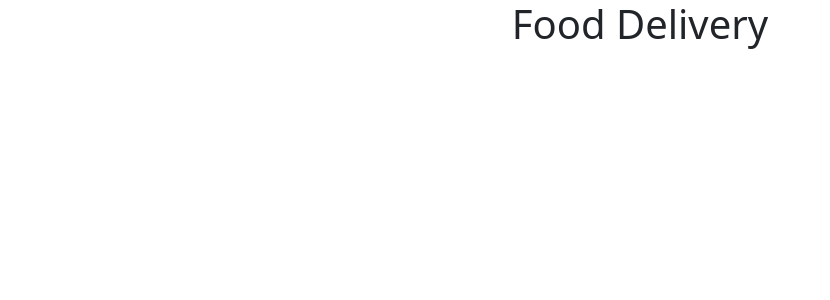
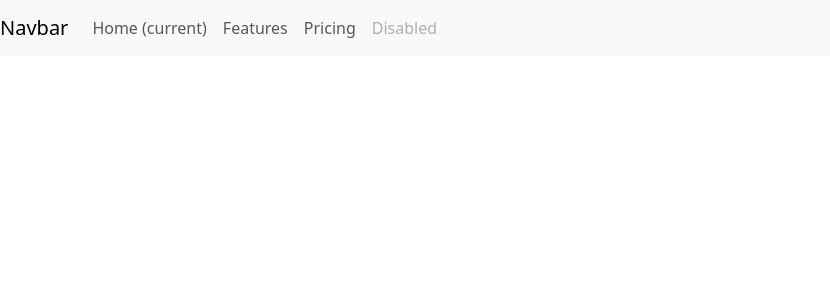
Before and after one commit to Kumilachew-g/food-delivery, a React (Create React App) app: page / in a window 1280 px wide. Shown: the top 300 px of the page, without its empty margins (0-830 px from the left). Built offline with nearby package versions, Linux system fonts and the light colour scheme.

Commit message:
Import Navbar component

```diff
--- a/src/App.js
+++ b/src/App.js
@@ -1,10 +1,11 @@
 import './App.css';
 import bootstrap from '../node_modules/bootstrap/dist/css/bootstrap.min.css';
+import Navbar from './components/Navbar';
 
 function App() {
   return (
     <div className='App'>
-      <h1>Food Delivery</h1>
+      <Navbar />
     </div>
   );
 }
```
